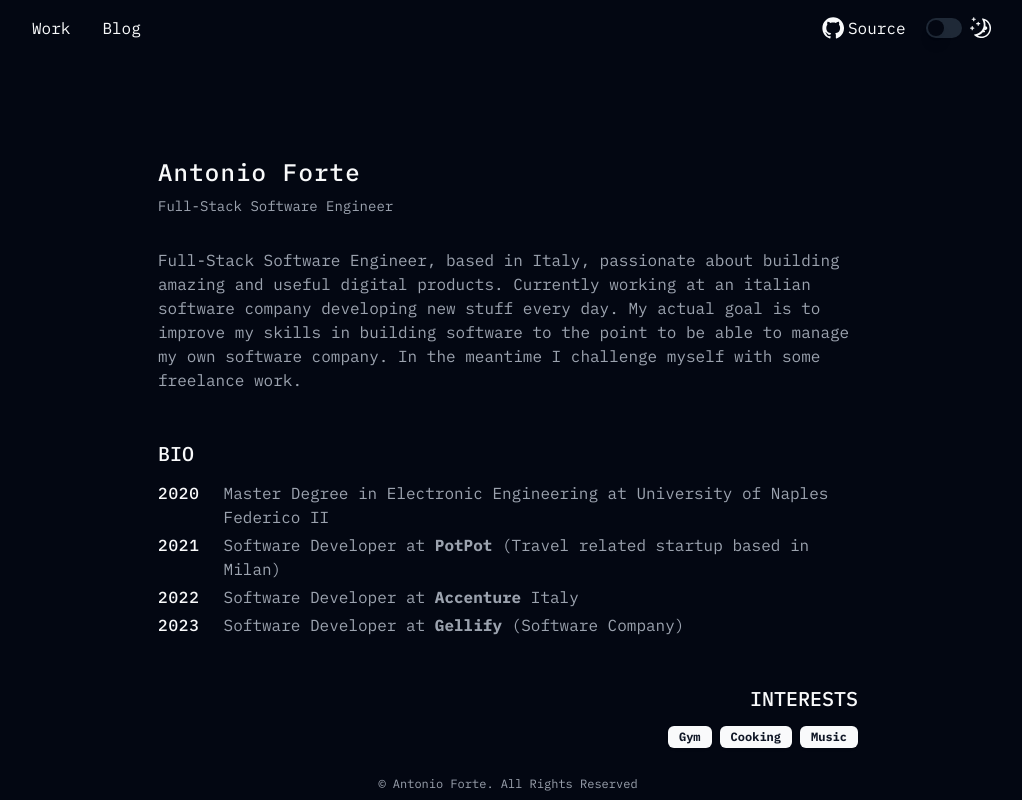
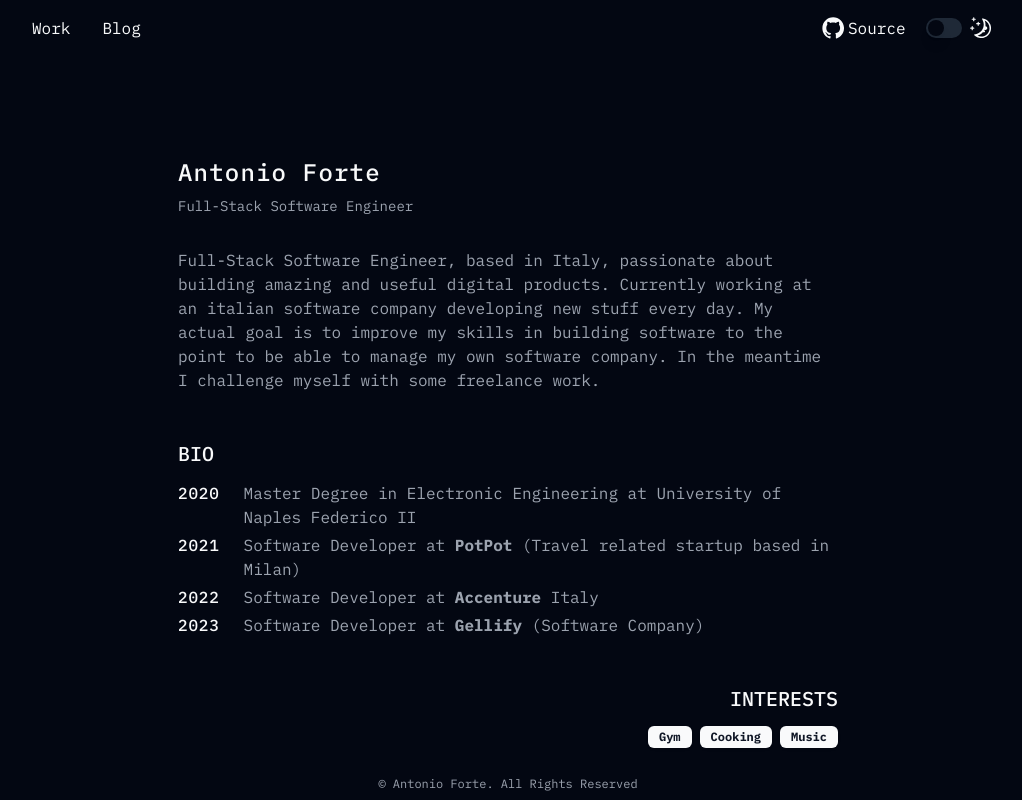
Before and after one commit to nytocode/personal-page, a Next.js app: page / in a window 1280 px wide. Shown: the whole page, without its empty margins (132-1154 px from the left). Built offline with nearby package versions, Linux system fonts and the light colour scheme.

Commit message:
update scroll bar style

```diff
--- a/app/globals.css
+++ b/app/globals.css
@@ -57,3 +57,23 @@
     @apply bg-background text-foreground;
   }
 }
+
+::-webkit-scrollbar {
+  width: 5px;
+}
+
+/* Track */
+::-webkit-scrollbar-track {
+  background: inherit;
+}
+
+/* Handle */
+::-webkit-scrollbar-thumb {
+  background: #888;
+  border-radius: 5px;
+}
+
+/* Handle on hover */
+::-webkit-scrollbar-thumb:hover {
+  background: #555;
+}
--- a/app/page.tsx
+++ b/app/page.tsx
@@ -3,7 +3,7 @@ import { GitHubLogoIcon, InstagramLogoIcon } from "@radix-ui/react-icons";
 
 export default function Home() {
   return (
-    <div className="flex-1 overflow-y-scroll flex flex-col w-[700px] mx-auto pt-[100px]">
+    <div className="flex-1 overflow-y-scroll flex flex-col w-[700px] mx-auto px-5 pt-[100px]">
       <div className="flex flex-col">
         <h1 className="text-2xl font-medium tracking-wider mb-[0.5rem]">
           Antonio Forte
```
